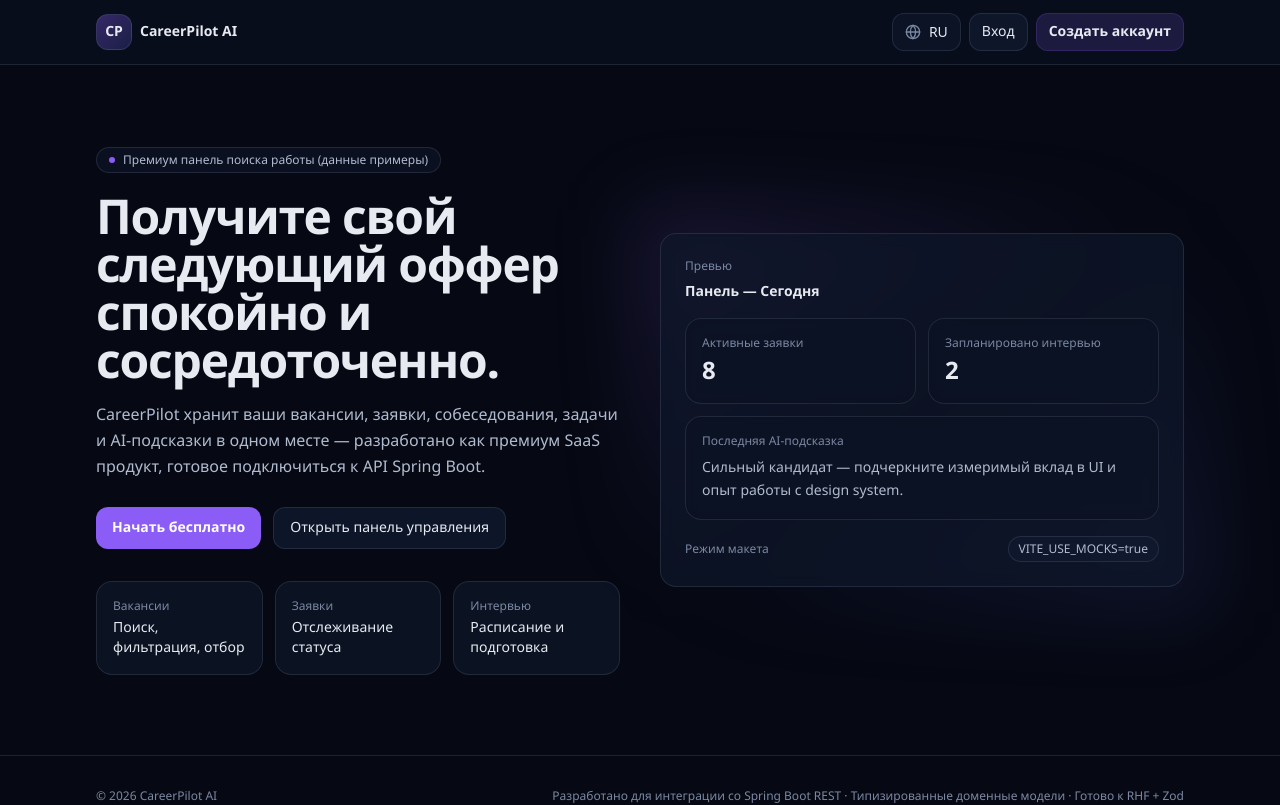
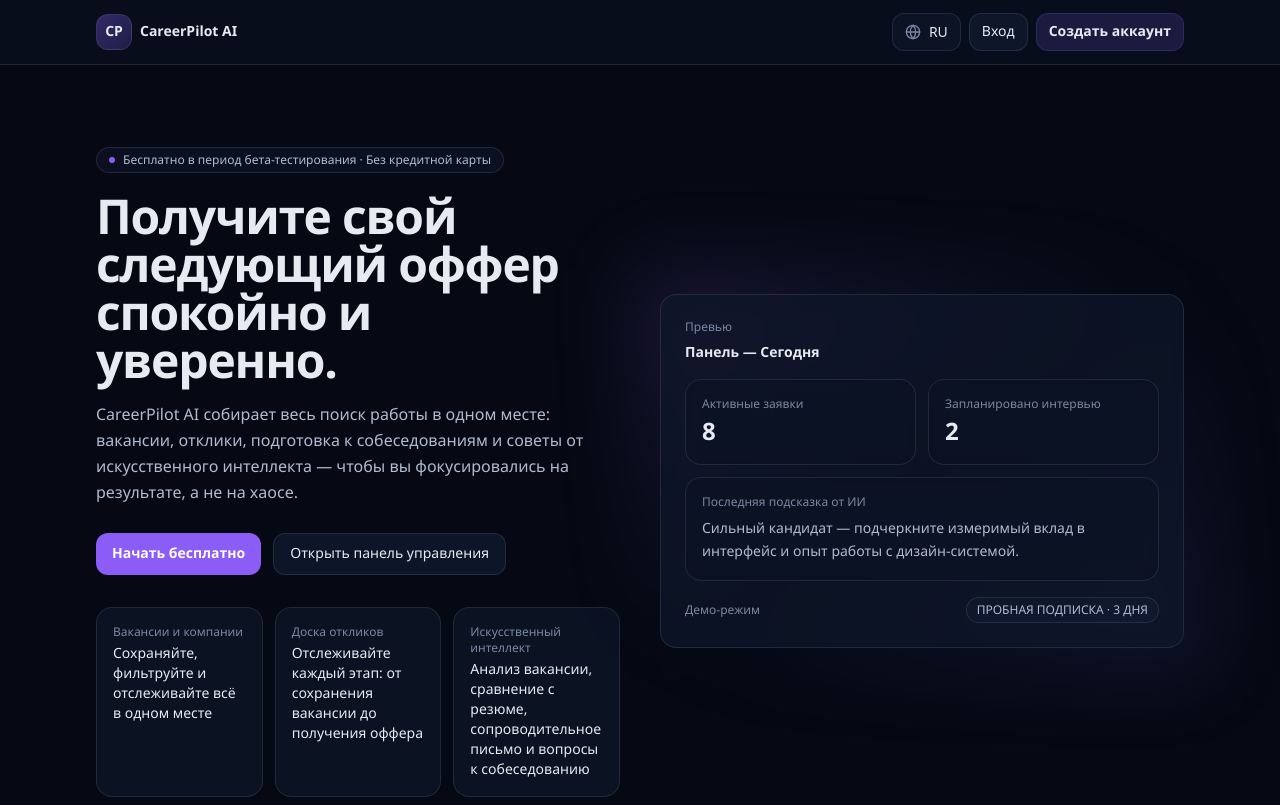
Before and after one commit to AlexanderPolozhnov/careerpilot-ai, a React (Vite) app in the folder frontend/: page / in a window 1280 px wide. Shown: the top 805 px of the page. Built offline with nearby package versions, Linux system fonts and the light colour scheme; no server answers.

Commit message:
feat: improve landing copy, auth hints, topbar i18n reactivity

```diff
--- a/frontend/src/components/AppLayout.tsx
+++ b/frontend/src/components/AppLayout.tsx
@@ -1,28 +1,30 @@
-import { Outlet, useLocation } from 'react-router-dom'
-import { Sidebar } from './Sidebar'
-import { Topbar } from './Topbar'
+import {Outlet, useLocation} from 'react-router-dom'
+import {Sidebar} from './Sidebar'
+import {Topbar} from './Topbar'
+import {useTranslation} from 'react-i18next'
 
 const routeTitles: Record<string, string> = {
-  '/app/dashboard': 'Dashboard',
-  '/app/vacancies': 'Vacancies',
-  '/app/applications': 'Applications',
-  '/app/companies': 'Companies',
-  '/app/ai-assistant': 'AI Assistant',
-  '/app/analytics': 'Analytics',
-  '/app/settings': 'Settings',
+    '/app/dashboard': 'navigation.dashboard',
+    '/app/vacancies': 'navigation.vacancies',
+    '/app/applications': 'navigation.applications',
+    '/app/companies': 'navigation.companies',
+    '/app/ai-assistant': 'navigation.aiAssistant',
+    '/app/analytics': 'navigation.analytics',
+    '/app/settings': 'navigation.settings',
 }
 
 export function AppLayout() {
     const location = useLocation()
-  const title = routeTitles[location.pathname] ?? 'Workspace'
+    const {t} = useTranslation()
+    const title = t(routeTitles[location.pathname] ?? 'navigation.workspace')
 
     return (
         <div className="min-h-dvh bg-bg text-ink flex">
-      <Sidebar />
+            <Sidebar/>
             <div className="flex-1 min-w-0 flex flex-col">
-        <Topbar title={title} />
+                <Topbar title={title}/>
                 <main className="flex-1 px-5 py-5 md:px-8 md:py-7">
-          <Outlet />
+                    <Outlet/>
                 </main>
             </div>
         </div>
--- a/frontend/src/i18n/locales/ru.json
+++ b/frontend/src/i18n/locales/ru.json
@@ -33,23 +33,24 @@
     "login": "Вход",
     "register": "Регистрация",
     "createAccount": "Создать аккаунт",
-        "heading": "Получите свой следующий оффер спокойно и сосредоточенно.",
-        "description": "CareerPilot хранит ваши вакансии, заявки, собеседования, задачи и AI-подсказки в одном месте — разработано как премиум SaaS продукт, готовое подключиться к API Spring Boot.",
+    "heading": "Получите свой следующий оффер спокойно и уверенно.",
+    "description": "CareerPilot AI собирает весь поиск работы в одном месте: вакансии, отклики, подготовка к собеседованиям и советы от искусственного интеллекта — чтобы вы фокусировались на результате, а не на хаосе.",
     "startFree": "Начать бесплатно",
     "openDashboard": "Открыть панель управления",
-        "badge": "Премиум панель поиска работы (данные примеры)",
-        "feature1": "Вакансии",
-        "feature1Desc": "Поиск, фильтрация, отбор",
-        "feature2": "Заявки",
-        "feature2Desc": "Отслеживание статуса",
-        "feature3": "Интервью",
-        "feature3Desc": "Расписание и подготовка",
+    "badge": "Бесплатно в период бета-тестирования · Без кредитной карты",
+    "feature1": "Вакансии и компании",
+    "feature1Desc": "Сохраняйте, фильтруйте и отслеживайте всё в одном месте",
+    "feature2": "Доска откликов",
+    "feature2Desc": "Отслеживайте каждый этап: от сохранения вакансии до получения оффера",
+    "feature3": "Искусственный интеллект",
+    "feature3Desc": "Анализ вакансии, сравнение с резюме, сопроводительное письмо и вопросы к собеседованию",
     "previewLabel": "Превью",
     "dashboardPreviewTitle": "Панель — Сегодня",
-        "latestAiInsight": "Последняя AI-подсказка",
-        "latestAiInsightDescription": "Сильный кандидат — подчеркните измеримый вклад в UI и опыт работы с design system.",
-        "mockMode": "Режим макета",
-        "footerDetails": "Разработано для интеграции со Spring Boot REST · Типизированные доменные модели · Готово к RHF + Zod"
+    "latestAiInsight": "Последняя подсказка от ИИ",
+    "latestAiInsightDescription": "Сильный кандидат — подчеркните измеримый вклад в интерфейс и опыт работы с дизайн-системой.",
+    "mockMode": "Демо-режим",
+    "footerDetails": "Безопасно · Только ваши данные · Работает на локальном искусственном интеллекте",
+    "freeTrial": "ПРОБНАЯ ПОДПИСКА · 3 ДНЯ"
   },
   "auth": {
     "login": "Вход",
@@ -69,7 +70,9 @@
     "emailInvalid": "Введите корректный email",
     "passwordMinLength": "Пароль должен содержать минимум 8 символов",
     "loginMinLength": "Пароль должен содержать минимум 6 символов",
-        "nameMinLength": "Имя должно содержать минимум 2 символа"
+    "nameMinLength": "Имя должно содержать минимум 2 символа",
+    "loginHint": "\uD83D\uDD12 Данные под защитой",
+    "skip": "Пропустить"
   },
   "dashboard": {
     "title": "Панель управления",
--- a/frontend/src/pages/LandingPage.tsx
+++ b/frontend/src/pages/LandingPage.tsx
@@ -1,22 +1,23 @@
-import { Link } from 'react-router-dom'
-import { useTranslation } from 'react-i18next'
-import { LanguageSwitcher } from '@/components/LanguageSwitcher'
+import {Link} from 'react-router-dom'
+import {useTranslation} from 'react-i18next'
+import {LanguageSwitcher} from '@/components/LanguageSwitcher'
 
 export default function LandingPage() {
-  const { t } = useTranslation()
+    const {t} = useTranslation()
 
     return (
         <div className="min-h-dvh bg-bg text-ink">
             <header className="border-b border-border bg-surface-1/70 backdrop-blur">
                 <div className="mx-auto max-w-6xl px-5 md:px-8 h-16 flex items-center justify-between">
                     <div className="flex items-center gap-2">
-            <div className="w-9 h-9 rounded-xl bg-gradient-to-br from-accent/35 to-accent-2/20 border border-border flex items-center justify-center">
+                        <div
+                            className="w-9 h-9 rounded-xl bg-gradient-to-br from-accent/35 to-accent-2/20 border border-border flex items-center justify-center">
                             <span className="text-sm font-semibold text-ink">CP</span>
                         </div>
                         <div className="text-sm font-semibold text-ink">CareerPilot AI</div>
                     </div>
                     <nav className="flex items-center gap-2">
-            <LanguageSwitcher />
+                        <LanguageSwitcher/>
                         <Link to="/auth/login" className="btn-secondary text-sm">
                             {t('landing.login')}
                         </Link>
@@ -33,8 +34,9 @@
             <main className="mx-auto max-w-6xl px-5 md:px-8 py-14 md:py-20">
                 <div className="grid gap-10 lg:grid-cols-2 lg:items-center">
                     <div>
-            <div className="inline-flex items-center gap-2 rounded-full border border-border bg-surface-2/60 px-3 py-1 text-xs text-ink-muted">
-              <span className="w-1.5 h-1.5 rounded-full bg-accent" />
+                        <div
+                            className="inline-flex items-center gap-2 rounded-full border border-border bg-surface-2/60 px-3 py-1 text-xs text-ink-muted">
+                            <span className="w-1.5 h-1.5 rounded-full bg-accent"/>
                             {t('landing.badge')}
                         </div>
                         <h1 className="mt-5 text-4xl md:text-5xl font-semibold tracking-tight">
@@ -72,10 +74,12 @@
                     </div>
 
                     <div className="relative">
-            <div className="absolute -inset-6 bg-gradient-to-br from-accent/18 via-transparent to-accent-2/14 blur-2xl" />
+                        <div
+                            className="absolute -inset-6 bg-gradient-to-br from-accent/18 via-transparent to-accent-2/14 blur-2xl"/>
                         <div className="relative card p-5 md:p-6">
                             <div className="text-xs text-ink-dim">{t('landing.previewLabel')}</div>
-              <div className="mt-2 text-sm font-semibold text-ink">{t('landing.dashboardPreviewTitle')}</div>
+                            <div
+                                className="mt-2 text-sm font-semibold text-ink">{t('landing.dashboardPreviewTitle')}</div>
                             <div className="mt-4 grid gap-3 md:grid-cols-2">
                                 <div className="card p-4 bg-surface-1/40">
                                     <div className="text-xs text-ink-dim">{t('dashboard.activeApplications')}</div>
@@ -94,7 +98,7 @@
                             </div>
                             <div className="mt-4 flex items-center justify-between">
                                 <span className="text-xs text-ink-dim">{t('landing.mockMode')}</span>
-                <span className="pill">VITE_USE_MOCKS=true</span>
+                                <span className="pill">{t('landing.freeTrial')}</span>
                             </div>
                         </div>
                     </div>
@@ -102,7 +106,8 @@
             </main>
 
             <footer className="border-t border-border">
-        <div className="mx-auto max-w-6xl px-5 md:px-8 py-8 flex flex-col md:flex-row gap-3 md:items-center md:justify-between">
+                <div
+                    className="mx-auto max-w-6xl px-5 md:px-8 py-8 flex flex-col md:flex-row gap-3 md:items-center md:justify-between">
                     <div className="text-xs text-ink-dim">© {new Date().getFullYear()} CareerPilot AI</div>
                     <div className="text-xs text-ink-dim">{t('landing.footerDetails')}</div>
                 </div>
```
Also changed, not shown: frontend/src/i18n/locales/en.json (+17 -14 lines), frontend/src/pages/AuthPages.tsx (+17 -17 lines). Lines whose indentation alone changed are shown as unchanged.
